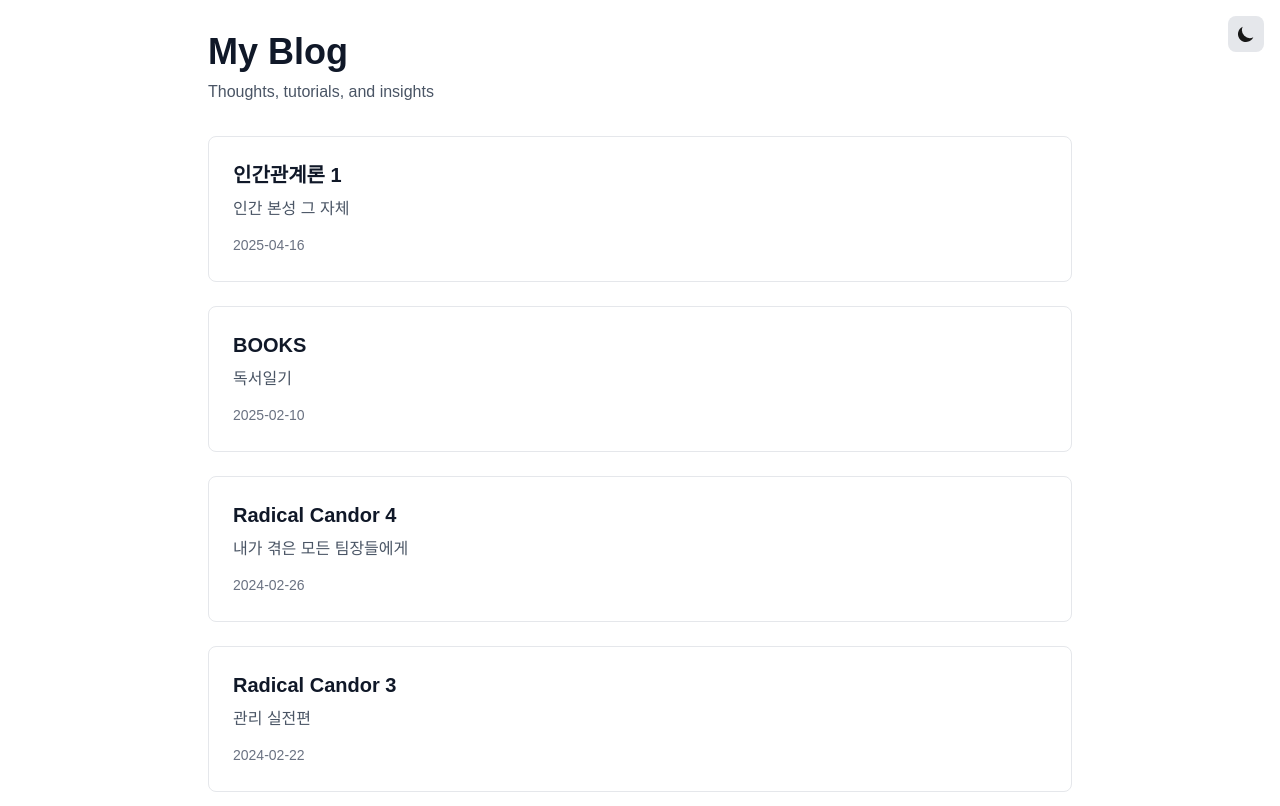
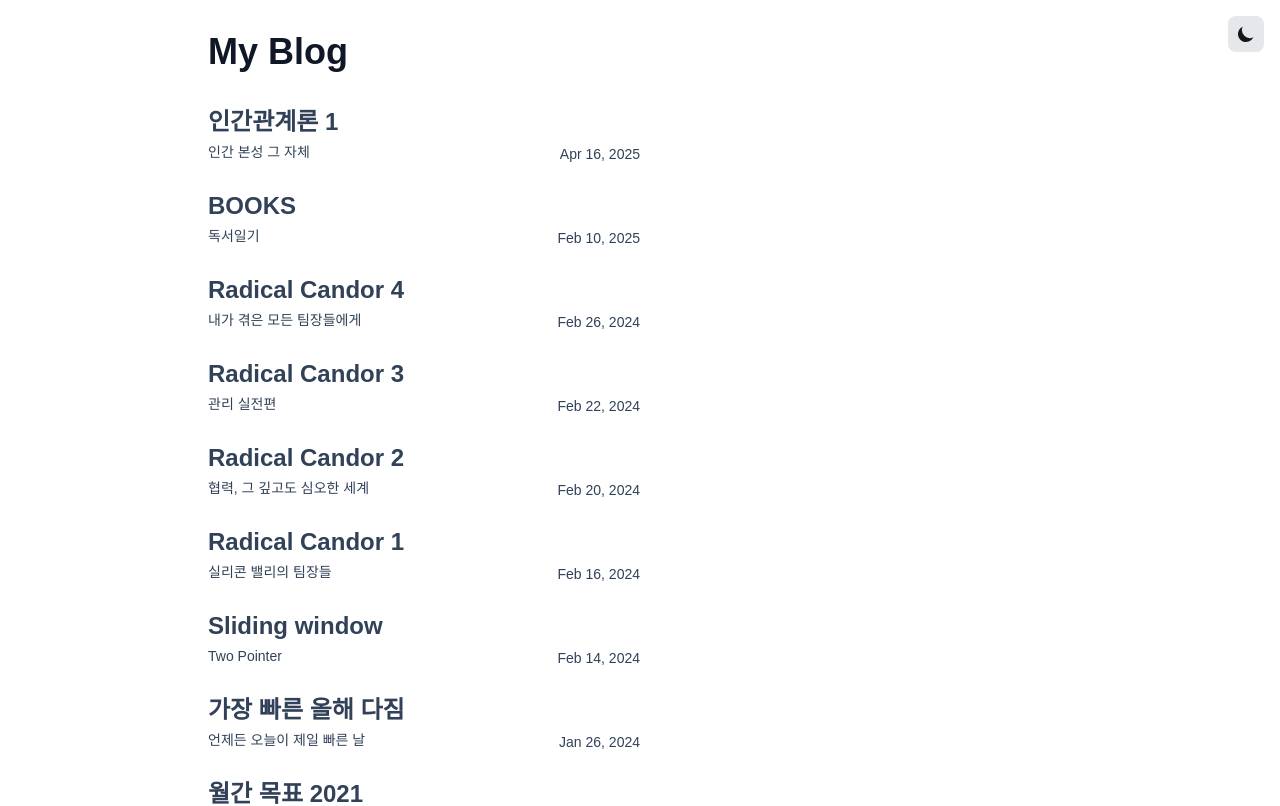
Before and after one commit to ejayyy/ejayyy.github.io, a Next.js app: page / in a window 1280 px wide. Shown: the top 806 px of the page. Built offline with nearby package versions, Linux system fonts and the light colour scheme; a web font is replaced by a local one.

Commit message:
Add anchor css

```diff
--- a/src/app/blog/layout.tsx
+++ b/src/app/blog/layout.tsx
@@ -1,22 +1,29 @@
-import Link from 'next/link'
+import Link from "next/link";
 
 export default function BlogLayout({
   children,
 }: {
-    children: React.ReactNode
+  children: React.ReactNode;
 }) {
   return (
     <div className="min-h-screen bg-white dark:bg-gray-900 transition-colors duration-300">
       <div className="max-w-4xl mx-auto px-4 py-8">
         <nav className="mb-8">
-                    <Link
-                        href="/"
-                        className="inline-flex items-center text-blue-600 dark:text-blue-400 hover:text-blue-800 dark:hover:text-blue-300 transition-colors duration-200"
+          <Link href="/" className="inline-flex items-center">
+            <svg
+              className="w-4 h-4 mr-2"
+              fill="none"
+              stroke="currentColor"
+              viewBox="0 0 24 24"
             >
-                        <svg className="w-4 h-4 mr-2" fill="none" stroke="currentColor" viewBox="0 0 24 24">
-                            <path strokeLinecap="round" strokeLinejoin="round" strokeWidth={2} d="M15 19l-7-7 7-7" />
+              <path
+                strokeLinecap="round"
+                strokeLinejoin="round"
+                strokeWidth={2}
+                d="M15 19l-7-7 7-7"
+              />
             </svg>
-                        Back to Home
+            Back
           </Link>
         </nav>
         <section className="prose prose-gray dark:prose-invert max-w-none">
@@ -24,5 +31,5 @@ export default function BlogLayout({
         </section>
       </div>
     </div>
-    )
+  );
 }
--- a/src/app/globals.css
+++ b/src/app/globals.css
@@ -53,8 +53,21 @@
     font-size: var(--text-sm);
   }
   a {
-    color: var(--color-indigo-600);
+    @apply relative no-underline text-indigo-600 transition-colors duration-300 ease-out;
+
+    @variant before {
+      @apply content-[''] absolute bottom-0 left-0 w-0 h-0.5 bg-lime-500 transition-[width] duration-300 ease-out;
+    }
+
+    @variant hover {
+      @apply text-lime-600 before:w-full before:bg-lime-500;
+    }
+
+    @variant dark {
+      @apply text-indigo-400 before:bg-lime-300 hover:text-lime-400 hover:before:bg-lime-300;
+    }
   }
+
   ul {
     @apply list-disc list-outside ml-3 pl-3 py-1;
   }
@@ -72,3 +85,33 @@
     @apply border-l-4 border-fuchsia-400 dark:border-fuchsia-500 pl-3 pr-2 py-2 m-2 bg-slate-300 dark:bg-slate-700;
   }
 }
+
+.main-link {
+  @apply text-slate-700 flex justify-between items-end max-w-1/2;
+
+  @variant before {
+    @apply bg-rose-500;
+  }
+
+  @variant hover {
+    @apply text-inherit;
+
+    @variant before {
+      @apply bg-rose-500;
+    }
+  }
+
+  @variant dark {
+    @apply text-slate-300;
+
+    @variant before {
+      @apply bg-rose-300;
+    }
+
+    @variant hover {
+      @variant before {
+        @apply bg-rose-300;
+      }
+    }
+  }
+}
--- a/src/app/page.tsx
+++ b/src/app/page.tsx
@@ -1,34 +1,36 @@
-import fs from 'fs'
-import path from 'path'
-import Link from 'next/link'
-import matter from 'gray-matter'
+import fs from "fs";
+import path from "path";
+import Link from "next/link";
+import matter from "gray-matter";
 
 export default async function Home() {
-  const contentDir = path.join(process.cwd(), 'src/app/content')
-  const files = fs.readdirSync(contentDir)
+  const contentDir = path.join(process.cwd(), "src/app/content");
+  const files = fs.readdirSync(contentDir);
 
   const posts = files
-    .filter(file => file.endsWith('.md') || file.endsWith('.mdx'))
+    .filter((file) => file.endsWith(".md") || file.endsWith(".mdx"))
     .map((file) => {
-      const filePath = path.join(contentDir, file)
-      const content = fs.readFileSync(filePath, 'utf8')
+      const filePath = path.join(contentDir, file);
+      const content = fs.readFileSync(filePath, "utf8");
 
-      const { data: frontmatter } = matter(content)
+      const { data: frontmatter } = matter(content);
 
-      const slug = file.replace(/\.(md|mdx)$/, '')
+      const slug = file.replace(/\.(md|mdx)$/, "");
       return {
         slug,
         filename: file,
-        title: frontmatter.title || slug.charAt(0).toUpperCase() + slug.slice(1).replace(/-/g, ' '),
+        title:
+          frontmatter.title ||
+          slug.charAt(0).toUpperCase() + slug.slice(1).replace(/-/g, " "),
         date: frontmatter.date ? new Date(frontmatter.date) : new Date(0),
         spoiler: frontmatter.spoiler,
-        draft: frontmatter.draft || false
-      }
-    })
+        draft: frontmatter.draft || false,
+      };
+    });
 
   const sortedPosts = posts
-    .filter(post => !post.draft)
-    .sort((a, b) => b.date.getTime() - a.date.getTime())
+    .filter((post) => !post.draft)
+    .sort((a, b) => b.date.getTime() - a.date.getTime());
 
   return (
     <div className="min-h-screen bg-white dark:bg-gray-900 transition-colors duration-300">
@@ -37,38 +39,32 @@ export default async function Home() {
           <h1 className="text-4xl font-bold text-gray-900 dark:text-white mb-2">
             My Blog
           </h1>
-          <p className="text-gray-600 dark:text-gray-400">
-            Thoughts, tutorials, and insights
-          </p>
         </header>
-
         <div className="space-y-6">
+          <div></div>
           {sortedPosts.map((post) => (
             <article key={post.slug} className="group">
-              <Link href={`/blog/${post.slug}`} className="block">
-                <div className="p-6 rounded-lg border border-gray-200 dark:border-gray-700 hover:border-gray-300 dark:hover:border-gray-600 transition-colors duration-200 hover:shadow-md dark:hover:shadow-gray-800/50">
-                  <h2 className="text-xl font-semibold text-gray-900 dark:text-white group-hover:text-blue-600 dark:group-hover:text-blue-400 transition-colors duration-200 mb-2">
-                    {post.title}
-                  </h2>
+              <Link href={`/blog/${post.slug}`} className="main-link">
+                <div className="basis-2/3">
+                  <h2 className="font-semibold">{post.title}</h2>
                   {post.spoiler && (
-                    <p className="text-gray-600 dark:text-gray-400 mb-3 line-clamp-2">
-                      {post.spoiler}
-                    </p>
-                  )}
-                  {post.date && (
-                    <time
-                      dateTime={post.date.toISOString()}
-                      className="text-sm text-gray-500 dark:text-gray-500"
-                    >
-                      {post.date.toISOString().split('T')[0]}
-                    </time>
+                    <span className="text-sm">{post.spoiler}</span>
                   )}
                 </div>
+                {post.date && (
+                  <time className="text-sm" dateTime={post.date.toISOString()}>
+                    {post.date.toLocaleDateString("en-US", {
+                      year: "numeric",
+                      month: "short",
+                      day: "numeric",
+                    })}
+                  </time>
+                )}
               </Link>
             </article>
           ))}
         </div>
       </div>
     </div>
-  )
+  );
 }
```
Lines whose indentation alone changed are shown as unchanged.
